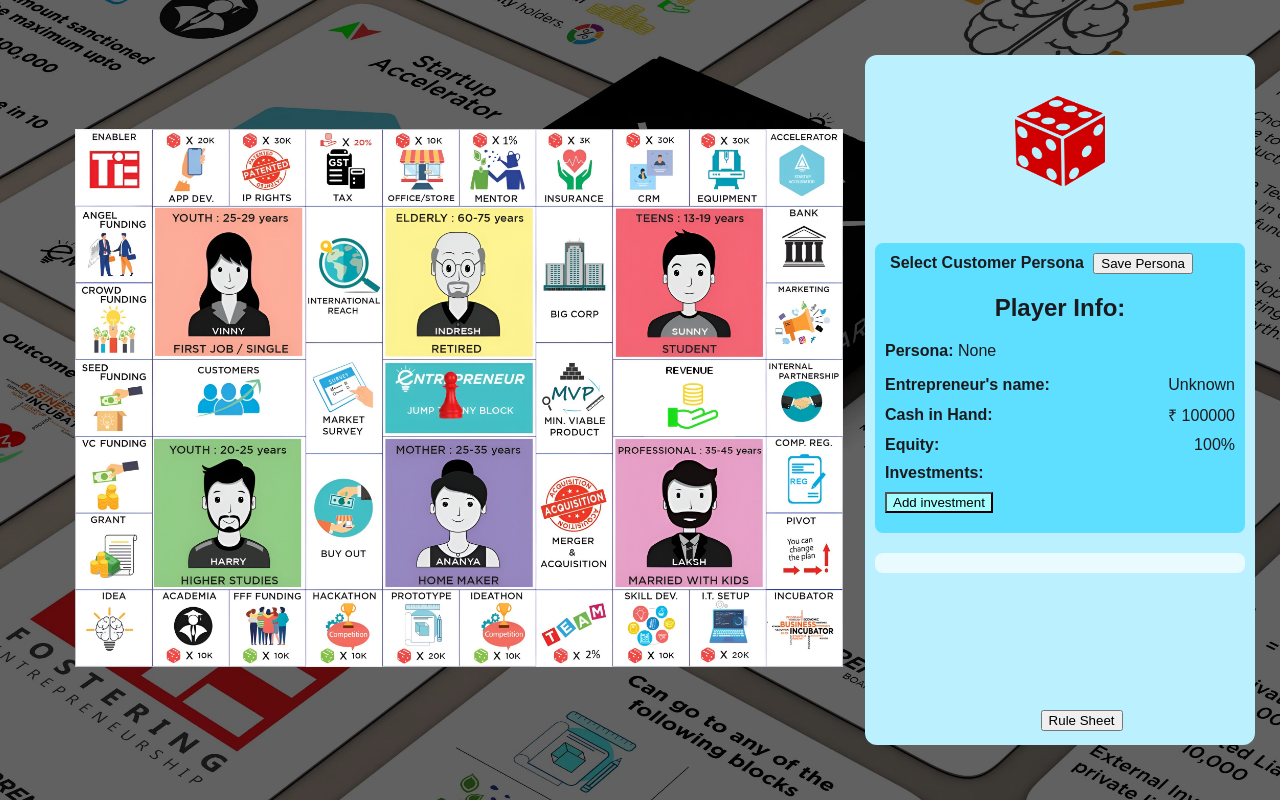
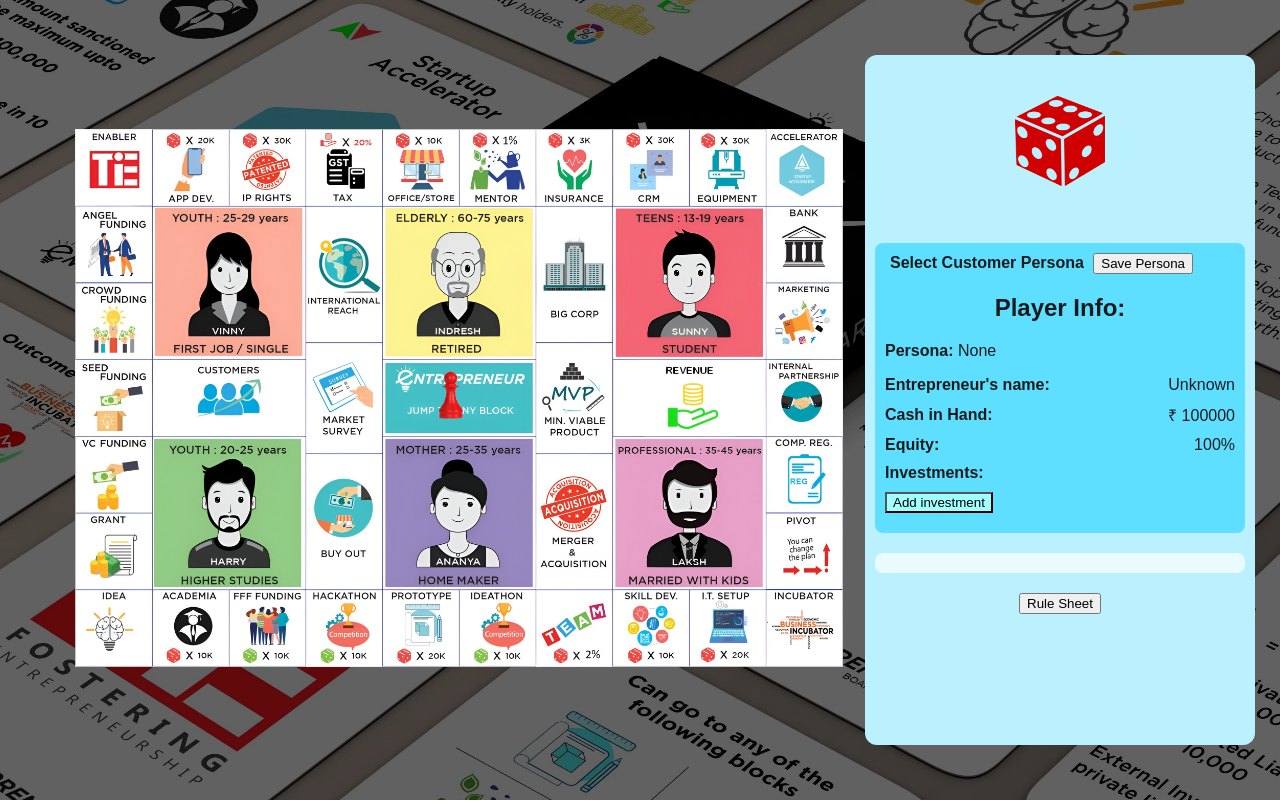
Before and after one commit to NUll-O7/The-EBG-Entrepreneurship-Board-Game-, a plain HTML site: page game.html in a window 1280 px wide. Drawn offline with Linux system fonts and the light colour scheme.

Commit message:
2nd commit

```diff
--- a/game.css
+++ b/game.css
@@ -305,6 +305,5 @@ h2{
     border-radius: 8px;
     box-shadow: 0 2px 8px #131315(0, 0, 0, 0.1); /* Subtle shadow for depth */
     position: relative;
-    top: 40%;
-    right: 12.3%;
+    bottom: 50%;
 }
--- a/game.html
+++ b/game.html
@@ -80,13 +80,13 @@
 
             <div id="icon-container"></div>
 
-
+            <div id="ruleSheet">
+                <button id="rules">Rule Sheet</button>
+            </div>
 
         </div>
 
-        <div id="ruleSheet">
-            <button id="rules">Rule Sheet</button>
-        </div>
+
 
         <div id="rulemodal" class="rulemodal">
             <div class="rulemodal-content">
```
